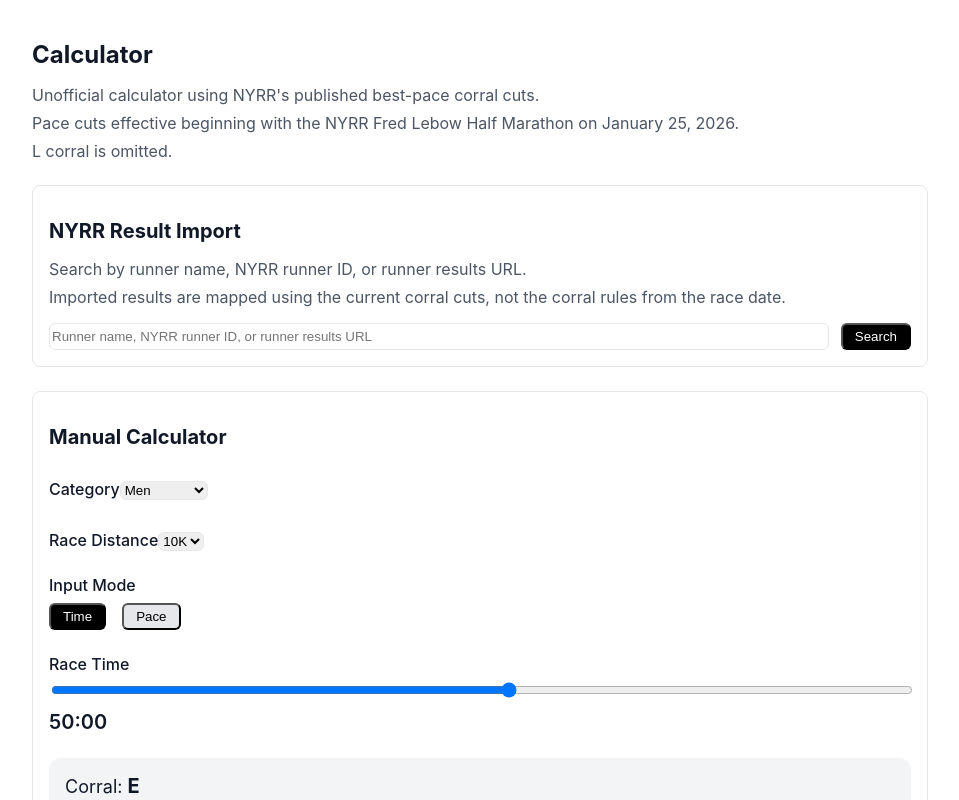
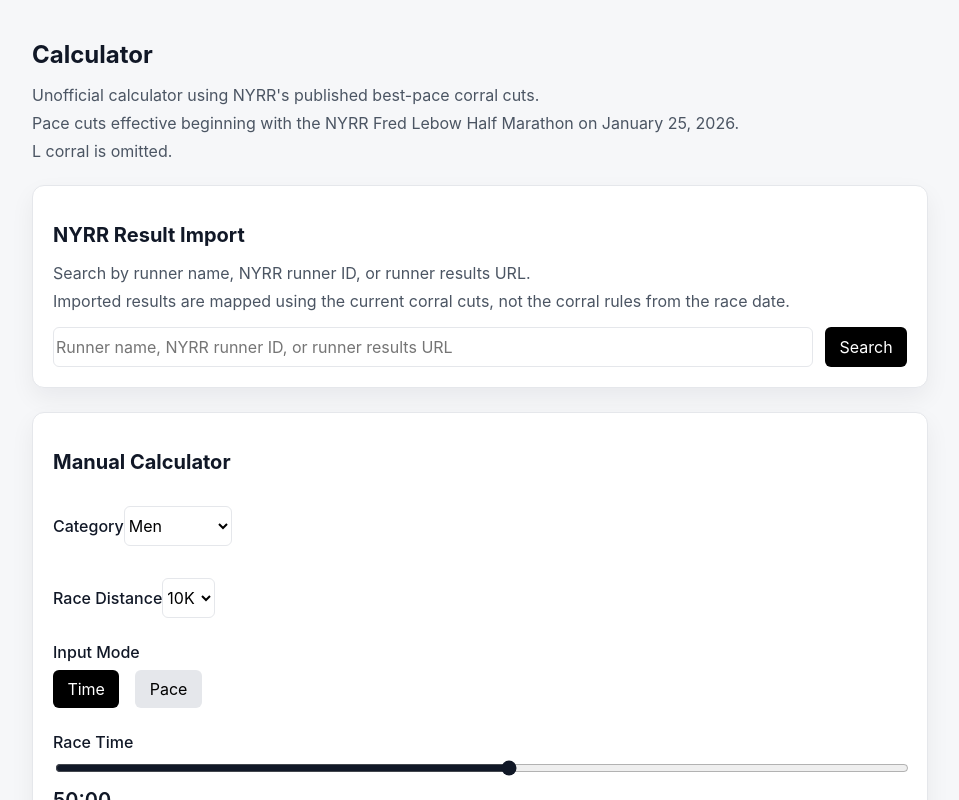
Before and after one commit to greenmoon55/nyrr-corral, a React (Vite) app: page / in a window 1280 px wide. Shown: the top 800 px of the page, without its empty margins (160-1119 px from the left). Built offline with nearby package versions, Linux system fonts and the light colour scheme; the HTML template or start-up script is replaced by a standard one.

Commit message:
Better UI

```diff
--- a/src/index.css
+++ b/src/index.css
@@ -5,13 +5,47 @@
 body {
   margin: 0;
   font-family: Inter, ui-sans-serif, system-ui, -apple-system, "Segoe UI", Roboto, "Helvetica Neue", Arial;
-  background: #ffffff;
+  background: #f6f7f9;
   color: #111827;
 }
 a {
   color: inherit;
   text-decoration: underline;
   text-underline-offset: 0.15em;
+}
+button,
+input,
+select {
+  font: inherit;
+}
+button {
+  border: 0;
+  cursor: pointer;
+  transition: background-color 0.15s ease, box-shadow 0.15s ease, transform 0.15s ease;
+}
+button:disabled {
+  cursor: progress;
+  opacity: 0.7;
+}
+button:hover:not(:disabled) {
+  box-shadow: 0 1px 4px rgba(17, 24, 39, 0.18);
+  transform: translateY(-1px);
+}
+input,
+select {
+  background: #fff;
+  box-sizing: border-box;
+  min-height: 2.5rem;
+}
+input:focus,
+select:focus {
+  border-color: #111827;
+  box-shadow: 0 0 0 3px rgba(17, 24, 39, 0.1);
+  outline: none;
+}
+input[type="range"] {
+  accent-color: #111827;
+  min-height: auto;
 }
 
 .p-6 { padding: 1.5rem; }
@@ -45,14 +79,16 @@
 /* A few more helpers used by the component */
 .min-h-screen { min-height: 100vh; }
 .border { border: 1px solid #e5e7eb; }
-.px-3 { padding-left: 0.75rem; padding-right: 0.75rem; }
-.py-1 { padding-top: 0.25rem; padding-bottom: 0.25rem; }
+.px-3 { padding-left: 0.9rem; padding-right: 0.9rem; }
+.py-1 { padding-top: 0.55rem; padding-bottom: 0.55rem; }
 .bg-gray-200 { background: #e5e7eb; }
 
 .panel {
+  background: #fff;
   border: 1px solid #e5e7eb;
-  border-radius: 0.5rem;
-  padding: 1rem;
+  border-radius: 0.75rem;
+  box-shadow: 0 10px 24px rgba(17, 24, 39, 0.06);
+  padding: 1.25rem;
 }
 
 .lookup-form {
@@ -67,7 +103,7 @@
 
 .candidate-list {
   border: 1px solid #e5e7eb;
-  border-radius: 0.5rem;
+  border-radius: 0.75rem;
   overflow: hidden;
 }
 
@@ -80,7 +116,7 @@
   cursor: pointer;
   display: grid;
   gap: 0.25rem;
-  padding: 0.75rem;
+  padding: 0.9rem;
   text-align: left;
   width: 100%;
 }
@@ -96,7 +132,7 @@
 .notice {
   background: #f9fafb;
   border: 1px solid #e5e7eb;
-  border-radius: 0.5rem;
+  border-radius: 0.75rem;
   padding: 0.75rem;
 }
 
@@ -104,11 +140,11 @@
   align-items: center;
   background: #f9fafb;
   border: 1px solid #e5e7eb;
-  border-radius: 0.5rem;
+  border-radius: 0.75rem;
   display: flex;
   gap: 1rem;
   justify-content: space-between;
-  padding: 0.75rem;
+  padding: 0.9rem;
 }
 
 .notice-error {
@@ -119,7 +155,7 @@
 
 .results-wrap {
   border: 1px solid #e5e7eb;
-  border-radius: 0.5rem;
+  border-radius: 0.75rem;
   overflow-x: auto;
 }
 
@@ -135,7 +171,7 @@
 .results-table th,
 .results-table td {
   border-bottom: 1px solid #e5e7eb;
-  padding: 0.75rem;
+  padding: 0.85rem;
   text-align: left;
   vertical-align: top;
 }
@@ -156,7 +192,7 @@
   border-radius: 9999px;
   display: inline-block;
   font-weight: 600;
-  padding: 0.125rem 0.5rem;
+  padding: 0.2rem 0.6rem;
 }
 
 .corral-label {
@@ -175,6 +211,10 @@
 }
 
 @media (max-width: 640px) {
+  .p-6 {
+    padding: 1rem;
+  }
+
   .lookup-form {
     grid-template-columns: 1fr;
   }
@@ -199,7 +239,8 @@
 
   .results-table tr {
     border: 1px solid #e5e7eb;
-    border-radius: 0.5rem;
+    border-radius: 0.75rem;
+    box-shadow: 0 4px 12px rgba(17, 24, 39, 0.05);
     margin-bottom: 0.75rem;
     overflow: hidden;
   }
@@ -230,5 +271,6 @@
 
   .selected-runner {
     align-items: flex-start;
+    flex-direction: column;
   }
 }
```
